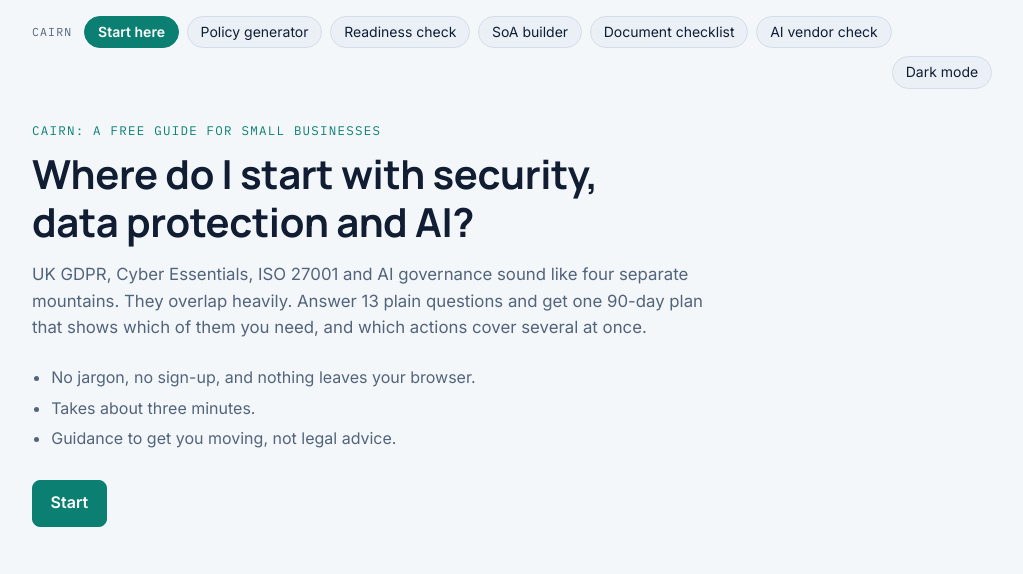
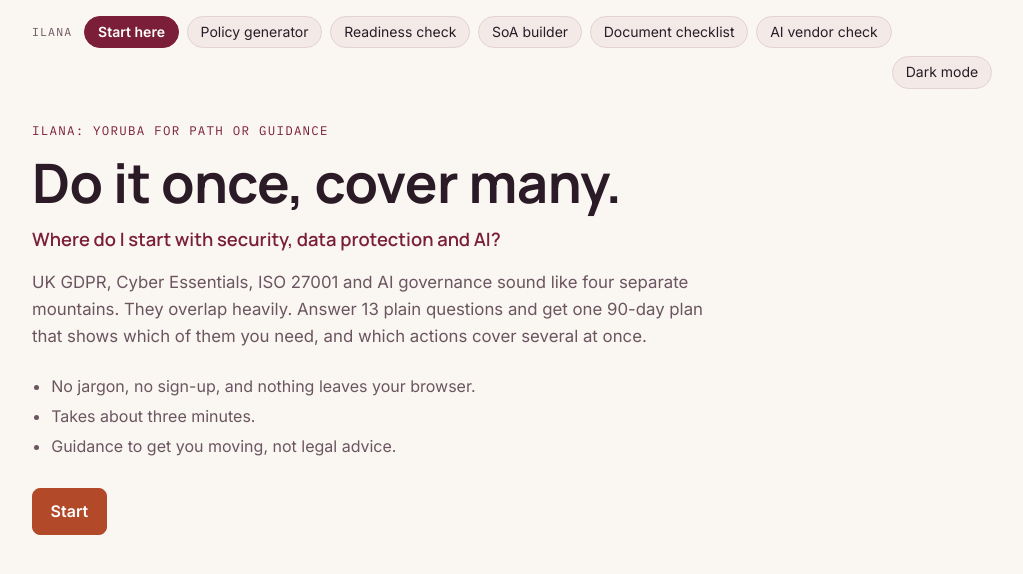
Before and after one commit to Ololade18/GRC-Check, a React (Vite) app: page / in a window 1280 px wide. Shown: the top 574 px of the page, without its empty margins (128-1151 px from the left). Built offline with nearby package versions, Linux system fonts and the light colour scheme.

Commit message:
Add files via upload

```diff
--- a/index.html
+++ b/index.html
@@ -3,8 +3,8 @@
   <head>
     <meta charset="utf-8" />
     <meta name="viewport" content="width=device-width, initial-scale=1, viewport-fit=cover" />
-    <title>Cairn | Plain-English GRC for small businesses</title>
-    <meta name="description" content="A free plain-English guide to UK GDPR, Cyber Essentials, ISO 27001 and AI governance. Answer a few questions and get a 90-day plan. Nothing leaves your browser." />
+    <title>Ilana | Do it once, cover many</title>
+    <meta name="description" content="Ilana is a free guide for UK small businesses. Answer 13 questions and get one 90-day plan that covers UK GDPR, Cyber Essentials, ISO 27001 and AI governance together. Nothing leaves your browser." />
     <link rel="preconnect" href="https://fonts.googleapis.com" />
     <link rel="preconnect" href="https://fonts.gstatic.com" crossorigin />
     <link href="https://fonts.googleapis.com/css2?family=IBM+Plex+Mono:wght@400;500&family=Inter:wght@400;500;600&family=Manrope:wght@600;700;800&display=swap" rel="stylesheet" />
--- a/package.json
+++ b/package.json
@@ -1,5 +1,5 @@
 {
-  "name": "cairn",
+  "name": "ilana",
   "private": true,
   "version": "0.1.0",
   "type": "module",
--- a/public/ai-vendor.html
+++ b/public/ai-vendor.html
@@ -7,17 +7,17 @@
 
 
 :root {
-  --bg: #0B1626;
-  --surface: #101D32;
-  --surface-2: #172A45;
-  --line: rgba(230, 237, 245, 0.16);
-  --fg: #E6EDF5;
-  --muted: #9FB1C7;
-  --gold: #16B8A6;
-  --on-gold: #0B1626;
-  --brick: #F08A92;
-  --good: #3FCB8A;
-  --focus: #6FB0F0;
+  --bg: #121827;
+  --surface: #1A2133;
+  --surface-2: #2A2236;
+  --line: rgba(240, 226, 232, 0.16);
+  --fg: #F3ECEE;
+  --muted: #B7A9B4;
+  --gold: #E2825E; --wine: #9B2C52; --wine-ink: #E59AB1; --on-wine: #FFFFFF;
+  --on-gold: #1F0F0B;
+  --brick: #F4707D;
+  --good: #5CC59A;
+  --focus: #8DB8FF;
   --font-display: 'Manrope', system-ui, -apple-system, 'Segoe UI', sans-serif;
   --font-body: 'Inter', system-ui, -apple-system, 'Segoe UI', sans-serif;
   --font-mono: 'IBM Plex Mono', ui-monospace, 'SFMono-Regular', Menlo, monospace;
@@ -25,16 +25,16 @@
 }
 @media (prefers-color-scheme: light) {
   :root:not([data-theme="dark"]) {
-    --bg: #F4F7FA; --surface: #FFFFFF; --surface-2: #EAF0F6;
-    --line: rgba(16, 29, 50, 0.16); --fg: #101D32; --muted: #52647B;
-    --gold: #0B7F72; --on-gold: #FFFFFF; --brick: #C23B45; --good: #15803D; --focus: #2B6FB5;
+    --bg: #FAF6F2; --surface: #FFFFFF; --surface-2: #F3E9E7;
+    --line: rgba(74, 28, 44, 0.16); --fg: #2B1B26; --muted: #6B5560;
+    --gold: #B24A2A; --wine: #7B1E3A; --wine-ink: #7B1E3A; --on-wine: #FFFFFF; --on-gold: #FFFFFF; --brick: #C2273D; --good: #2F7D55; --focus: #2B5FAE;
     color-scheme: light;
   }
 }
 :root[data-theme="light"] {
-  --bg: #F4F7FA; --surface: #FFFFFF; --surface-2: #EAF0F6;
-  --line: rgba(16, 29, 50, 0.16); --fg: #101D32; --muted: #52647B;
-  --gold: #0B7F72; --on-gold: #FFFFFF; --brick: #C23B45; --good: #15803D; --focus: #2B6FB5;
+  --bg: #FAF6F2; --surface: #FFFFFF; --surface-2: #F3E9E7;
+  --line: rgba(74, 28, 44, 0.16); --fg: #2B1B26; --muted: #6B5560;
+  --gold: #B24A2A; --wine: #7B1E3A; --wine-ink: #7B1E3A; --on-wine: #FFFFFF; --on-gold: #FFFFFF; --brick: #C2273D; --good: #2F7D55; --focus: #2B5FAE;
   color-scheme: light;
 }
 
@@ -197,10 +197,13 @@ input:focus-visible, select:focus-visible, textarea:focus-visible { outline: 2px
 .nav .tt { margin-left: auto; font: inherit; font-size: .875rem; color: var(--fg); background: var(--surface-2); border: 1px solid var(--line); border-radius: 999px; padding: .25rem .8rem; cursor: pointer; }
 .nav .tt:hover { border-color: var(--gold); }
 .nav .tt:focus-visible { outline: 2px solid var(--focus); outline-offset: 2px; }
+
+.kicker { color: var(--wine-ink); }
+.nav a[aria-current="page"] { background: var(--wine); border-color: var(--wine); color: var(--on-wine); }
 </style>
 
 <div class="wrap">
-  <nav class="nav" aria-label="Cairn tools"><span class="lbl">CAIRN</span><a href="/">Start here</a><a href="/#policies">Policy generator</a><a href="/readiness-check">Readiness check</a><a href="/soa-builder">SoA builder</a><a href="/documents">Document checklist</a><a href="/ai-vendor" aria-current="page">AI vendor check</a><button type="button" class="tt" id="themeBtn">Light mode</button></nav>
+  <nav class="nav" aria-label="Ilana tools"><span class="lbl">ILANA</span><a href="/">Start here</a><a href="/#policies">Policy generator</a><a href="/readiness-check">Readiness check</a><a href="/soa-builder">SoA builder</a><a href="/documents">Document checklist</a><a href="/ai-vendor" aria-current="page">AI vendor check</a><button type="button" class="tt" id="themeBtn">Light mode</button></nav>
 <script>
 (function () {
   var KEY = 'grc-theme', root = document.documentElement, btn = document.getElementById('themeBtn');
--- a/public/documents.html
+++ b/public/documents.html
@@ -6,17 +6,17 @@
 <style>
 
 :root {
-  --bg: #0B1626;
-  --surface: #101D32;
-  --surface-2: #172A45;
-  --line: rgba(230, 237, 245, 0.16);
-  --fg: #E6EDF5;
-  --muted: #9FB1C7;
-  --gold: #16B8A6;
-  --on-gold: #0B1626;
-  --brick: #F08A92;
-  --good: #3FCB8A;
-  --focus: #6FB0F0;
+  --bg: #121827;
+  --surface: #1A2133;
+  --surface-2: #2A2236;
+  --line: rgba(240, 226, 232, 0.16);
+  --fg: #F3ECEE;
+  --muted: #B7A9B4;
+  --gold: #E2825E; --wine: #9B2C52; --wine-ink: #E59AB1; --on-wine: #FFFFFF;
+  --on-gold: #1F0F0B;
+  --brick: #F4707D;
+  --good: #5CC59A;
+  --focus: #8DB8FF;
   --font-display: 'Manrope', system-ui, -apple-system, 'Segoe UI', sans-serif;
   --font-body: 'Inter', system-ui, -apple-system, 'Segoe UI', sans-serif;
   --font-mono: 'IBM Plex Mono', ui-monospace, 'SFMono-Regular', Menlo, monospace;
@@ -24,16 +24,16 @@
 }
 @media (prefers-color-scheme: light) {
   :root:not([data-theme="dark"]) {
-    --bg: #F4F7FA; --surface: #FFFFFF; --surface-2: #EAF0F6;
-    --line: rgba(16, 29, 50, 0.16); --fg: #101D32; --muted: #52647B;
-    --gold: #0B7F72; --on-gold: #FFFFFF; --brick: #C23B45; --good: #15803D; --focus: #2B6FB5;
+    --bg: #FAF6F2; --surface: #FFFFFF; --surface-2: #F3E9E7;
+    --line: rgba(74, 28, 44, 0.16); --fg: #2B1B26; --muted: #6B5560;
+    --gold: #B24A2A; --wine: #7B1E3A; --wine-ink: #7B1E3A; --on-wine: #FFFFFF; --on-gold: #FFFFFF; --brick: #C2273D; --good: #2F7D55; --focus: #2B5FAE;
     color-scheme: light;
   }
 }
 :root[data-theme="light"] {
-  --bg: #F4F7FA; --surface: #FFFFFF; --surface-2: #EAF0F6;
-  --line: rgba(16, 29, 50, 0.16); --fg: #101D32; --muted: #52647B;
-  --gold: #0B7F72; --on-gold: #FFFFFF; --brick: #C23B45; --good: #15803D; --focus: #2B6FB5;
+  --bg: #FAF6F2; --surface: #FFFFFF; --surface-2: #F3E9E7;
+  --line: rgba(74, 28, 44, 0.16); --fg: #2B1B26; --muted: #6B5560;
+  --gold: #B24A2A; --wine: #7B1E3A; --wine-ink: #7B1E3A; --on-wine: #FFFFFF; --on-gold: #FFFFFF; --brick: #C2273D; --good: #2F7D55; --focus: #2B5FAE;
   color-scheme: light;
 }
 
@@ -182,10 +182,13 @@ input:focus-visible, select:focus-visible, textarea:focus-visible { outline: 2px
 .nav .tt { margin-left: auto; font: inherit; font-size: .875rem; color: var(--fg); background: var(--surface-2); border: 1px solid var(--line); border-radius: 999px; padding: .25rem .8rem; cursor: pointer; }
 .nav .tt:hover { border-color: var(--gold); }
 .nav .tt:focus-visible { outline: 2px solid var(--focus); outline-offset: 2px; }
+
+.kicker { color: var(--wine-ink); }
+.nav a[aria-current="page"] { background: var(--wine); border-color: var(--wine); color: var(--on-wine); }
 </style>
 
 <div class="wrap">
-  <nav class="nav" aria-label="Cairn tools"><span class="lbl">CAIRN</span><a href="/">Start here</a><a href="/#policies">Policy generator</a><a href="/readiness-check">Readiness check</a><a href="/soa-builder">SoA builder</a><a href="/documents" aria-current="page">Document checklist</a><a href="/ai-vendor">AI vendor check</a><button type="button" class="tt" id="themeBtn">Light mode</button></nav>
+  <nav class="nav" aria-label="Ilana tools"><span class="lbl">ILANA</span><a href="/">Start here</a><a href="/#policies">Policy generator</a><a href="/readiness-check">Readiness check</a><a href="/soa-builder">SoA builder</a><a href="/documents" aria-current="page">Document checklist</a><a href="/ai-vendor">AI vendor check</a><button type="button" class="tt" id="themeBtn">Light mode</button></nav>
 <script>
 (function () {
   var KEY = 'grc-theme', root = document.documentElement, btn = document.getElementById('themeBtn');
--- a/public/readiness-check.html
+++ b/public/readiness-check.html
@@ -7,17 +7,17 @@
 /* Layout: one reading column. A sticky readiness bar stays on screen while the
    ledger-style assessment rows are completed below a score summary. */
 :root {
-  --bg: #0B1626;
-  --surface: #101D32;
-  --surface-2: #172A45;
-  --line: rgba(230, 237, 245, 0.16);
-  --fg: #E6EDF5;
-  --muted: #9FB1C7;
-  --gold: #16B8A6;
-  --on-gold: #0B1626;
-  --brick: #F08A92;
-  --good: #3FCB8A;
-  --focus: #6FB0F0;
+  --bg: #121827;
+  --surface: #1A2133;
+  --surface-2: #2A2236;
+  --line: rgba(240, 226, 232, 0.16);
+  --fg: #F3ECEE;
+  --muted: #B7A9B4;
+  --gold: #E2825E; --wine: #9B2C52; --wine-ink: #E59AB1; --on-wine: #FFFFFF;
+  --on-gold: #1F0F0B;
+  --brick: #F4707D;
+  --good: #5CC59A;
+  --focus: #8DB8FF;
   --font-display: 'Manrope', system-ui, -apple-system, 'Segoe UI', sans-serif;
   --font-body: 'Inter', system-ui, -apple-system, 'Segoe UI', sans-serif;
   --font-mono: 'IBM Plex Mono', ui-monospace, 'SFMono-Regular', Menlo, monospace;
@@ -25,16 +25,16 @@
 }
 @media (prefers-color-scheme: light) {
   :root:not([data-theme="dark"]) {
-    --bg: #F4F7FA; --surface: #FFFFFF; --surface-2: #EAF0F6;
-    --line: rgba(16, 29, 50, 0.16); --fg: #101D32; --muted: #52647B;
-    --gold: #0B7F72; --on-gold: #FFFFFF; --brick: #C23B45; --good: #15803D; --focus: #2B6FB5;
+    --bg: #FAF6F2; --surface: #FFFFFF; --surface-2: #F3E9E7;
+    --line: rgba(74, 28, 44, 0.16); --fg: #2B1B26; --muted: #6B5560;
+    --gold: #B24A2A; --wine: #7B1E3A; --wine-ink: #7B1E3A; --on-wine: #FFFFFF; --on-gold: #FFFFFF; --brick: #C2273D; --good: #2F7D55; --focus: #2B5FAE;
     color-scheme: light;
   }
 }
 :root[data-theme="light"] {
-  --bg: #F4F7FA; --surface: #FFFFFF; --surface-2: #EAF0F6;
-  --line: rgba(16, 29, 50, 0.16); --fg: #101D32; --muted: #52647B;
-  --gold: #0B7F72; --on-gold: #FFFFFF; --brick: #C23B45; --good: #15803D; --focus: #2B6FB5;
+  --bg: #FAF6F2; --surface: #FFFFFF; --surface-2: #F3E9E7;
+  --line: rgba(74, 28, 44, 0.16); --fg: #2B1B26; --muted: #6B5560;
+  --gold: #B24A2A; --wine: #7B1E3A; --wine-ink: #7B1E3A; --on-wine: #FFFFFF; --on-gold: #FFFFFF; --brick: #C2273D; --good: #2F7D55; --focus: #2B5FAE;
   color-scheme: light;
 }
 
@@ -197,10 +197,13 @@ textarea#fallback { width: 100%; min-height: 8rem; margin-top: .75rem; backgroun
 .nav .tt { margin-left: auto; font: inherit; font-size: .875rem; color: var(--fg); background: var(--surface-2); border: 1px solid var(--line); border-radius: 999px; padding: .25rem .8rem; cursor: pointer; }
 .nav .tt:hover { border-color: var(--gold); }
 .nav .tt:focus-visible { outline: 2px solid var(--focus); outline-offset: 2px; }
+
+.kicker { color: var(--wine-ink); }
+.nav a[aria-current="page"] { background: var(--wine); border-color: var(--wine); color: var(--on-wine); }
 </style>
 
 <div class="wrap">
-  <nav class="nav" aria-label="Cairn tools"><span class="lbl">CAIRN</span><a href="/">Start here</a><a href="/#policies">Policy generator</a><a href="/readiness-check" aria-current="page">Readiness check</a><a href="/soa-builder">SoA builder</a><a href="/documents">Document checklist</a><a href="/ai-vendor">AI vendor check</a><button type="button" class="tt" id="themeBtn">Light mode</button></nav>
+  <nav class="nav" aria-label="Ilana tools"><span class="lbl">ILANA</span><a href="/">Start here</a><a href="/#policies">Policy generator</a><a href="/readiness-check" aria-current="page">Readiness check</a><a href="/soa-builder">SoA builder</a><a href="/documents">Document checklist</a><a href="/ai-vendor">AI vendor check</a><button type="button" class="tt" id="themeBtn">Light mode</button></nav>
 <script>
 (function () {
   var KEY = 'grc-theme', root = document.documentElement, btn = document.getElementById('themeBtn');
--- a/public/soa-builder.html
+++ b/public/soa-builder.html
@@ -5,17 +5,17 @@
 <link rel="stylesheet" href="https://fonts.googleapis.com/css2?family=IBM+Plex+Mono:wght@400;500&family=Inter:wght@400;500;600&family=Manrope:wght@600;700;800&display=swap">
 <style>
 :root {
-  --bg: #0B1626;
-  --surface: #101D32;
-  --surface-2: #172A45;
-  --line: rgba(230, 237, 245, 0.16);
-  --fg: #E6EDF5;
-  --muted: #9FB1C7;
-  --gold: #16B8A6;
-  --on-gold: #0B1626;
-  --brick: #F08A92;
-  --good: #3FCB8A;
-  --focus: #6FB0F0;
+  --bg: #121827;
+  --surface: #1A2133;
+  --surface-2: #2A2236;
+  --line: rgba(240, 226, 232, 0.16);
+  --fg: #F3ECEE;
+  --muted: #B7A9B4;
+  --gold: #E2825E; --wine: #9B2C52; --wine-ink: #E59AB1; --on-wine: #FFFFFF;
+  --on-gold: #1F0F0B;
+  --brick: #F4707D;
+  --good: #5CC59A;
+  --focus: #8DB8FF;
   --font-display: 'Manrope', system-ui, -apple-system, 'Segoe UI', sans-serif;
   --font-body: 'Inter', system-ui, -apple-system, 'Segoe UI', sans-serif;
   --font-mono: 'IBM Plex Mono', ui-monospace, 'SFMono-Regular', Menlo, monospace;
@@ -23,16 +23,16 @@
 }
 @media (prefers-color-scheme: light) {
   :root:not([data-theme="dark"]) {
-    --bg: #F4F7FA; --surface: #FFFFFF; --surface-2: #EAF0F6;
-    --line: rgba(16, 29, 50, 0.16); --fg: #101D32; --muted: #52647B;
-    --gold: #0B7F72; --on-gold: #FFFFFF; --brick: #C23B45; --good: #15803D; --focus: #2B6FB5;
+    --bg: #FAF6F2; --surface: #FFFFFF; --surface-2: #F3E9E7;
+    --line: rgba(74, 28, 44, 0.16); --fg: #2B1B26; --muted: #6B5560;
+    --gold: #B24A2A; --wine: #7B1E3A; --wine-ink: #7B1E3A; --on-wine: #FFFFFF; --on-gold: #FFFFFF; --brick: #C2273D; --good: #2F7D55; --focus: #2B5FAE;
     color-scheme: light;
   }
 }
 :root[data-theme="light"] {
-  --bg: #F4F7FA; --surface: #FFFFFF; --surface-2: #EAF0F6;
-  --line: rgba(16, 29, 50, 0.16); --fg: #101D32; --muted: #52647B;
-  --gold: #0B7F72; --on-gold: #FFFFFF; --brick: #C23B45; --good: #15803D; --focus: #2B6FB5;
+  --bg: #FAF6F2; --surface: #FFFFFF; --surface-2: #F3E9E7;
+  --line: rgba(74, 28, 44, 0.16); --fg: #2B1B26; --muted: #6B5560;
+  --gold: #B24A2A; --wine: #7B1E3A; --wine-ink: #7B1E3A; --on-wine: #FFFFFF; --on-gold: #FFFFFF; --brick: #C2273D; --good: #2F7D55; --focus: #2B5FAE;
   color-scheme: light;
 }
 
@@ -173,10 +173,13 @@ input:focus-visible, select:focus-visible, textarea:focus-visible { outline: 2px
 .nav .tt { margin-left: auto; font: inherit; font-size: .875rem; color: var(--fg); background: var(--surface-2); border: 1px solid var(--line); border-radius: 999px; padding: .25rem .8rem; cursor: pointer; }
 .nav .tt:hover { border-color: var(--gold); }
 .nav .tt:focus-visible { outline: 2px solid var(--focus); outline-offset: 2px; }
+
+.kicker { color: var(--wine-ink); }
+.nav a[aria-current="page"] { background: var(--wine); border-color: var(--wine); color: var(--on-wine); }
 </style>
 
 <div class="wrap">
-  <nav class="nav" aria-label="Cairn tools"><span class="lbl">CAIRN</span><a href="/">Start here</a><a href="/#policies">Policy generator</a><a href="/readiness-check">Readiness check</a><a href="/soa-builder" aria-current="page">SoA builder</a><a href="/documents">Document checklist</a><a href="/ai-vendor">AI vendor check</a><button type="button" class="tt" id="themeBtn">Light mode</button></nav>
+  <nav class="nav" aria-label="Ilana tools"><span class="lbl">ILANA</span><a href="/">Start here</a><a href="/#policies">Policy generator</a><a href="/readiness-check">Readiness check</a><a href="/soa-builder" aria-current="page">SoA builder</a><a href="/documents">Document checklist</a><a href="/ai-vendor">AI vendor check</a><button type="button" class="tt" id="themeBtn">Light mode</button></nav>
 <script>
 (function () {
   var KEY = 'grc-theme', root = document.documentElement, btn = document.getElementById('themeBtn');
--- a/src/App.jsx
+++ b/src/App.jsx
@@ -82,8 +82,8 @@ function Nav({ theme, onTheme, page }) {
     ['/ai-vendor', 'AI vendor check'],
   ];
   return (
-    <nav className="nav" aria-label="Cairn tools">
-      <span className="lbl">CAIRN</span>
+    <nav className="nav" aria-label="Ilana tools">
+      <span className="lbl">ILANA</span>
       <a href="/" aria-current={page === 'start' ? 'page' : undefined}>
         Start here
       </a>
@@ -105,8 +105,9 @@ function Nav({ theme, onTheme, page }) {
 function Intro({ onStart, hasAnswers, onResume }) {
   return (
     <section className="intro">
-      <p className="kicker">Cairn: a free guide for small businesses</p>
-      <h1>Where do I start with security, data protection and AI?</h1>
+      <p className="kicker">Ilana: Yoruba for path or guidance</p>
+      <h1>Do it once, cover many.</h1>
+      <p className="sub">Where do I start with security, data protection and AI?</p>
       <p className="lede">
         UK GDPR, Cyber Essentials, ISO 27001 and AI governance sound like four separate mountains. They overlap heavily.
         Answer 13 plain questions and get one 90-day plan that shows which of them you need, and which actions cover
--- a/src/styles.css
+++ b/src/styles.css
@@ -1,57 +1,66 @@
 :root {
-  --bg: #0b1626;
-  --surface: #101d32;
-  --surface-2: #172a45;
-  --fg: #e6edf5;
-  --muted: #9fb1c7;
-  --line: #25405f;
-  --gold: #16b8a6;
-  --on-gold: #0b1626;
-  --brick: #f08a92;
-  --good: #3fcb8a;
-  --focus: #6fb0f0;
-  --t-ukgdpr: #6fb0f0;
-  --t-ce: #16b8a6;
-  --t-iso27001: #e6a23c;
-  --t-iso42001: #b79cf2;
+  --bg: #121827;
+  --surface: #1a2133;
+  --surface-2: #2a2236;
+  --fg: #f3ecee;
+  --muted: #b7a9b4;
+  --line: #3a3046;
+  --gold: #e2825e;
+  --wine: #9B2C52;
+  --wine-ink: #E59AB1;
+  --on-wine: #FFFFFF;
+  --on-gold: #1f0f0b;
+  --brick: #f4707d;
+  --good: #5cc59a;
+  --focus: #8db8ff;
+  --t-ukgdpr: #8db8ff;
+  --t-ce: #e2825e;
+  --t-iso27001: #e0b34c;
+  --t-iso42001: #e59ab1;
   color-scheme: dark;
 }
 @media (prefers-color-scheme: light) {
   :root:not([data-theme='dark']) {
-    --bg: #f4f7fa;
+    --bg: #faf6f2;
     --surface: #ffffff;
-    --surface-2: #eaf0f6;
-    --fg: #101d32;
-    --muted: #52647b;
-    --line: #d3dde8;
-    --gold: #0b7f72;
+    --surface-2: #f3e9e7;
+    --fg: #2b1b26;
+    --muted: #6b5560;
+    --line: #e3d3d2;
+    --gold: #b24a2a;
+  --wine: #7B1E3A;
+  --wine-ink: #7B1E3A;
+  --on-wine: #FFFFFF;
     --on-gold: #ffffff;
-    --brick: #c23b45;
-    --good: #15803d;
-    --focus: #2b6fb5;
-    --t-ukgdpr: #2b6fb5;
-    --t-ce: #0b7f72;
-    --t-iso27001: #a15c07;
-    --t-iso42001: #6b46c1;
+    --brick: #c2273d;
+    --good: #2f7d55;
+    --focus: #2b5fae;
+    --t-ukgdpr: #2b5fae;
+    --t-ce: #b24a2a;
+    --t-iso27001: #8a6508;
+    --t-iso42001: #7b1e3a;
     color-scheme: light;
   }
 }
 :root[data-theme='light'] {
-  --bg: #f4f7fa;
+  --bg: #faf6f2;
   --surface: #ffffff;
-  --surface-2: #eaf0f6;
-  --fg: #101d32;
-  --muted: #52647b;
-  --line: #d3dde8;
-  --gold: #0b7f72;
+  --surface-2: #f3e9e7;
+  --fg: #2b1b26;
+  --muted: #6b5560;
+  --line: #e3d3d2;
+  --gold: #b24a2a;
+  --wine: #7B1E3A;
+  --wine-ink: #7B1E3A;
+  --on-wine: #FFFFFF;
   --on-gold: #ffffff;
-  --brick: #c23b45;
-  --good: #15803d;
-  --focus: #2b6fb5;
-  --t-ukgdpr: #2b6fb5;
-  --t-ce: #0b7f72;
-  --t-iso27001: #a15c07;
-  --t-iso42001: #6b46c1;
+  --brick: #c2273d;
+  --good: #2f7d55;
+  --focus: #2b5fae;
+  --t-ukgdpr: #2b5fae;
+  --t-ce: #b24a2a;
+  --t-iso27001: #8a6508;
+  --t-iso42001: #7b1e3a;
   color-scheme: light;
 }
 
@@ -144,9 +153,9 @@ main {
   border-color: var(--gold);
 }
 .nav a[aria-current='page'] {
-  background: var(--gold);
-  color: var(--on-gold);
-  border-color: var(--gold);
+  background: var(--wine);
+  color: var(--on-wine);
+  border-color: var(--wine);
   font-weight: 600;
 }
 .nav .tt {
@@ -169,7 +178,7 @@ main {
   font-size: 0.78rem;
   letter-spacing: 0.1em;
   text-transform: uppercase;
-  color: var(--gold);
+  color: var(--wine-ink);
   margin-bottom: 0.6rem;
 }
 .lede {
@@ -700,3 +709,14 @@ mark.ph {
   border-radius: 0.25rem;
   padding: 0 0.15rem;
 }
+
+.intro h1 {
+  font-size: clamp(2.1rem, 7vw, 3.4rem);
+}
+.intro .sub {
+  font-family: 'Manrope', system-ui, sans-serif;
+  font-weight: 600;
+  font-size: 1.15rem;
+  color: var(--wine-ink);
+  margin-top: 0.6rem;
+}
```
Also changed, not shown: 1 other file (tests, documents, lock files or other folders).
